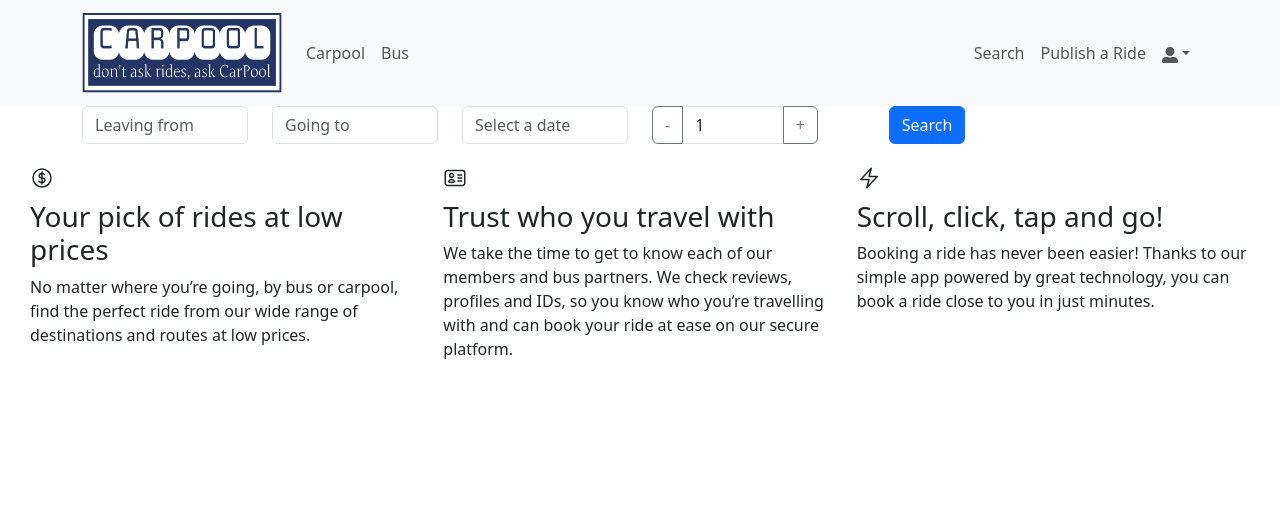
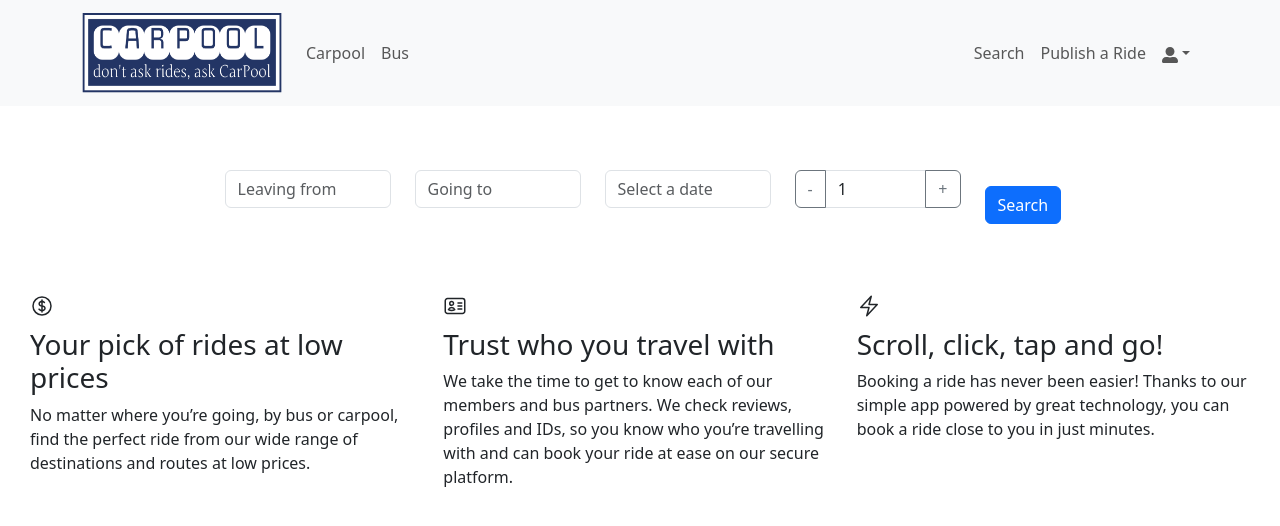
Before and after one commit to sayeedkhannabil/CarPool, a React (Create React App) app in the folder client/: page / in a window 1280 px wide. Shown: the top 526 px of the page. Built offline with nearby package versions, Linux system fonts and the light colour scheme.

Commit message:
Search component modified. Row is in center

```diff
--- a/client/src/components/SearchComponent.jsx
+++ b/client/src/components/SearchComponent.jsx
@@ -22,9 +22,9 @@ const SearchComponent = () => {
   };
 
   return (
-    <Container>
+    <Container className="my-5">
     <Form>
-      <Row className="align-items-center">
+      <Row className="d-flex align-items-center justify-content-center">
         <Col xs={12} md={2}>
           <Form.Control type="text" placeholder="Leaving from" value={fromLocation} onChange={(e) => setFromLocation(e.target.value)} />
         </Col>
@@ -47,7 +47,7 @@ const SearchComponent = () => {
             <Button variant="outline-secondary" onClick={() => setPassengerCount(passengerCount + 1)}>+</Button>
           </InputGroup>
         </Col>
-        <Col xs={12} md={2}>
+        <Col xs={12} md={1}>
           <Form.Label>&nbsp;</Form.Label>
           <Button variant="primary" onClick={handleSearch}>Search</Button>
         </Col>
```
